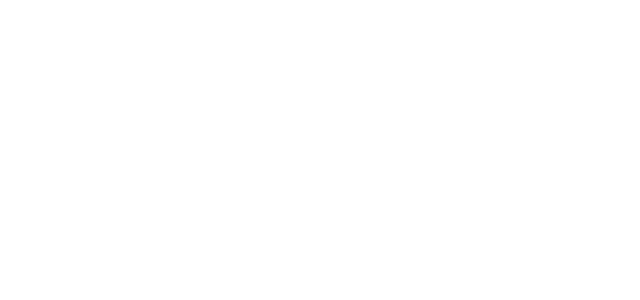
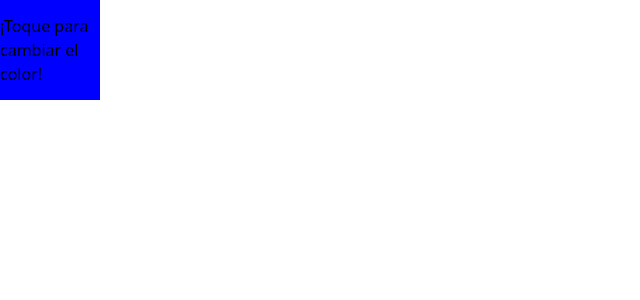
Before and after one commit to ottoman98/WeClasses, a React (Vite) app in the folder WeClasses/: page /#/touch in a window 1280 px wide. Before the commit this address had no page. Shown: the top 300 px of the page, without its empty margins (0-640 px from the left). Built offline with nearby package versions, Linux system fonts and the light colour scheme.

Commit message:
touch test

```diff
--- a/WeClasses/src/App.tsx
+++ b/WeClasses/src/App.tsx
@@ -9,6 +9,7 @@
 import Login from "./components/Login";
 import EditStory from "./components/EditStory";
 import StoriesForm from "./components/StoriesForm";
+import TouchExample from "./components/touch";
 
 function App() {
   return (
@@ -27,6 +28,7 @@
               <Route path="/dashboard/story" element={<StoriesForm />} />
               <Route path="/dashboard/resume" element={<>Stats</>} />
             </Route>
+            <Route path="/touch" element={<TouchExample />} />
           </Routes>
         </HashRouter>
       </DataProvider>
--- /dev/null
+++ b/WeClasses/src/components/touch.tsx
@@ -0,0 +1,31 @@
+import { useState } from "react";
+const TouchExample = () => {
+  // Estado para almacenar el color actual del div
+  const [color, setColor] = useState("blue");
+
+  // Función para cambiar el color cuando se toca el div
+  const handleTouch = () => {
+    // Cambiar el color a un nuevo valor
+    const newColor = color === "blue" ? "red" : "blue";
+    setColor(newColor);
+  };
+
+  return (
+    <div
+      onTouchStart={handleTouch} // Manejar el evento onTouchStart
+      style={{
+        width: "100px",
+        height: "100px",
+        backgroundColor: color,
+        display: "flex",
+        justifyContent: "center",
+        alignItems: "center",
+        cursor: "pointer",
+      }}
+    >
+      <p>¡Toque para cambiar el color!</p>
+    </div>
+  );
+};
+
+export default TouchExample;
```
